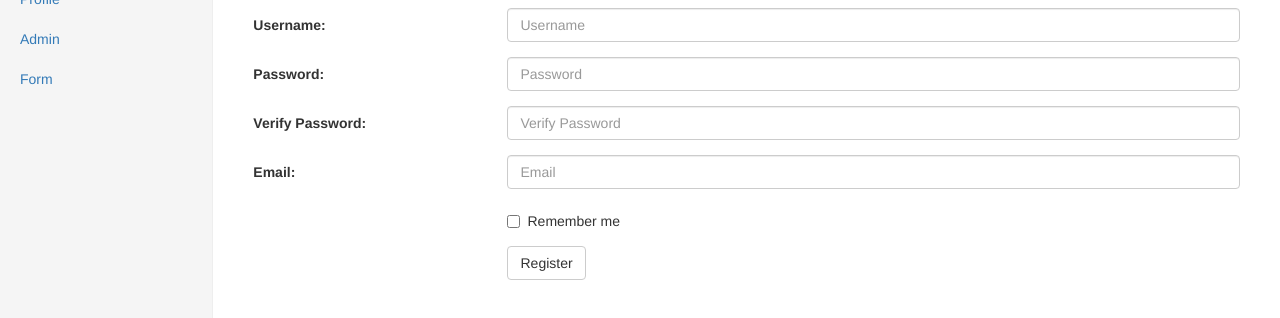
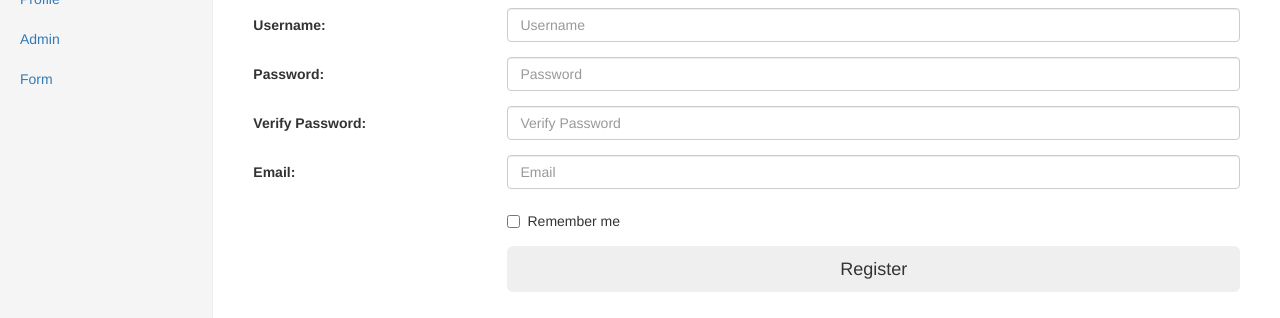
Before and after one commit to Eragon29692/WebDevSpring2016, a website: page public/TestingDir/registerForm.html in a window 1280 px wide. Shown: the part 132-450 px from the top of the page. Drawn offline with nearby package versions, Linux system fonts and the light colour scheme.

Commit message:
register button  size

```diff
--- a/public/TestingDir/registerForm.html
+++ b/public/TestingDir/registerForm.html
@@ -105,7 +105,7 @@
                 </div>
                 <div class="form-group">
                     <div class="col-sm-offset-3 col-sm-9">
-                        <button type="submit" class="btn btn-default">Register</button>
+                        <button type="submit" class="btn btn-secondary btn-lg btn-block">Register</button>
                     </div>
                 </div>
             </form>
```
